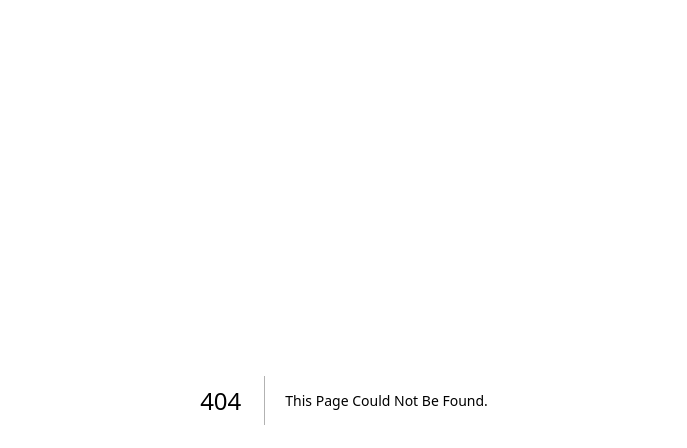
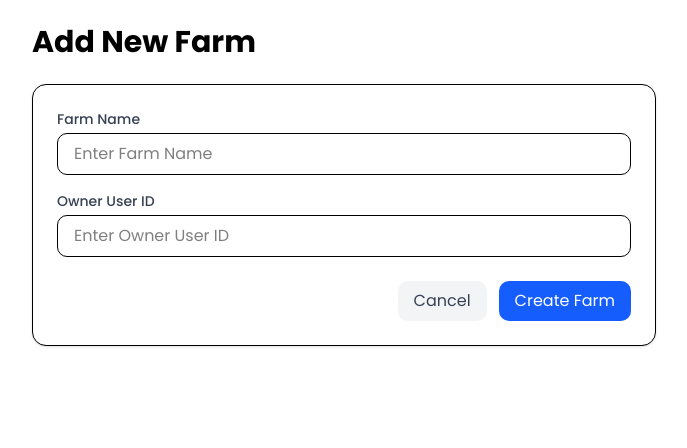
Before and after one commit to yosef-esam/graduation-project-frontend, a Next.js app: page /superdashboard/add in a window 1280 px wide. Before the commit this address had no page. Shown: the top 448 px of the page, without its empty margins (296-983 px from the left). Built offline with nearby package versions, Linux system fonts and the light colour scheme.

Commit message:
adding farms ,  deleting farms methods + editing sidebar

```diff
--- a/app/(admin)/dashboard/Sidebar.tsx
+++ b/app/(admin)/dashboard/Sidebar.tsx
@@ -1,4 +1,5 @@
 import { LayoutGrid, List, Activity, Settings, LogOut, Cloud } from 'lucide-react';
+import Link from 'next/link';
 
 export default function Sidebar() {
   return (
@@ -21,16 +22,13 @@ export default function Sidebar() {
           </button>
           <button className="w-full flex items-center gap-3 px-4 py-3 rounded-lg text-gray-600 hover:bg-gray-50">
             <List className="w-5 h-5" />
-            <span className="text-sm font-medium">Herd List</span>
+            <Link href="/dashboard/herd" className="text-sm font-medium">Herd List</Link>
           </button>
           <button className="w-full flex items-center gap-3 px-4 py-3 rounded-lg text-gray-600 hover:bg-gray-50">
             <Activity className="w-5 h-5" />
-            <span className="text-sm font-medium">Health Logs</span>
+            <Link href="/dashboard/users" className="text-sm font-medium">Users</Link>
           </button>
-          <button className="w-full flex items-center gap-3 px-4 py-3 rounded-lg text-gray-600 hover:bg-gray-50">
-            <Settings className="w-5 h-5" />
-            <span className="text-sm font-medium">Settings</span>
-          </button>
+
         </nav>
       </div>
 
--- a/app/(admin)/dashboard/herd/page.tsx
+++ b/app/(admin)/dashboard/herd/page.tsx
@@ -1,5 +1,4 @@
 import { getAnimals } from '@/app/actions/animalActions';
-import React from 'react';
 import { ViewAll } from '../_components/ViewAll';
 
 async function Herd() {
--- /dev/null
+++ b/app/(super-admin)/superdashboard/add/page.tsx
@@ -0,0 +1,98 @@
+"use client";
+
+import { useState } from "react";
+import { useRouter } from "next/navigation";
+import { createFarm } from "@/app/actions/superAdminActions";
+
+export default function AddFarmPage() {
+    const router = useRouter();
+    const [farmName, setFarmName] = useState("");
+    const [ownerUserId, setOwnerUserId] = useState("");
+    const [isLoading, setIsLoading] = useState(false);
+    const [error, setError] = useState("");
+
+    const handleSubmit = async (e: React.FormEvent) => {
+        e.preventDefault();
+        setError("");
+
+        if (!farmName || !ownerUserId) {
+            setError("Farm Name and Owner User ID are required.");
+            return;
+        }
+
+        try {
+            setIsLoading(true);
+            await createFarm({
+                farmName,
+                ownerUserId: Number(ownerUserId)
+            });
+
+            // Hard redirect to ensure new data is fully loaded and navigation completes
+            window.location.href = "/superdashboard";
+        } catch (err: any) {
+            setError(err.message || "Failed to create farm.");
+            setIsLoading(false);
+        }
+    };
+
+    return (
+        <div className="p-6 max-w-2xl mx-auto">
+            <h1 className="text-3xl font-bold mb-6">Add New Farm</h1>
+
+            <div className="bg-white shadow rounded-xl border p-6">
+                {error && (
+                    <div className="bg-red-100 text-red-700 p-3 rounded mb-4">
+                        {error}
+                    </div>
+                )}
+
+                <form onSubmit={handleSubmit} className="space-y-4">
+                    <div>
+                        <label className="block text-sm font-medium text-gray-700 mb-1">
+                            Farm Name
+                        </label>
+                        <input
+                            type="text"
+                            value={farmName}
+                            onChange={(e) => setFarmName(e.target.value)}
+                            className="w-full border rounded-lg px-4 py-2 focus:outline-none focus:ring-2 focus:ring-blue-500"
+                            placeholder="Enter farm name"
+                            required
+                        />
+                    </div>
+
+                    <div>
+                        <label className="block text-sm font-medium text-gray-700 mb-1">
+                            Owner User ID
+                        </label>
+                        <input
+                            type="number"
+                            value={ownerUserId}
+                            onChange={(e) => setOwnerUserId(e.target.value)}
+                            className="w-full border rounded-lg px-4 py-2 focus:outline-none focus:ring-2 focus:ring-blue-500"
+                            placeholder="Enter owner user ID"
+                            required
+                        />
+                    </div>
+
+                    <div className="flex gap-3 justify-end mt-6">
+                        <button
+                            type="button"
+                            onClick={() => router.back()}
+                            className="px-4 py-2 text-gray-700 bg-gray-100 rounded-lg hover:bg-gray-200 transition-colors"
+                        >
+                            Cancel
+                        </button>
+                        <button
+                            type="submit"
+                            disabled={isLoading}
+                            className="px-4 py-2 text-white bg-blue-600 rounded-lg hover:bg-blue-700 disabled:opacity-50 transition-colors"
+                        >
+                            {isLoading ? "Creating..." : "Create Farm"}
+                        </button>
+                    </div>
+                </form>
+            </div>
+        </div>
+    );
+}
--- a/app/(super-admin)/superdashboard/page.tsx
+++ b/app/(super-admin)/superdashboard/page.tsx
@@ -19,6 +19,7 @@ export default async function SuperAdminDashboard() {
             </h1>
 
             {/* Farms Count */}
+            <div className="flex justify-between items-center mb-4">
                 <div className="grid grid-cols-1 md:grid-cols-3 gap-6 mb-8">
 
                     <div className="bg-white shadow rounded-xl p-6 border">
@@ -33,14 +34,33 @@ export default async function SuperAdminDashboard() {
 
                 </div>
 
+                <div className="flex justify-between items-center mb-4">
+
+                    <a
+                        href="/dashboard"
+                        className="bg-green-600 text-white px-4 py-2 rounded-lg hover:bg-green-700 font-semibold transition-colors"
+                    >
+                        return to Dashboard
+                    </a>
+                </div>
+            </div>
+
 
             {/* Farms Table */}
 
             <div className="bg-white shadow rounded-xl border p-6">
 
-                <h2 className="text-xl font-semibold mb-4">
+                <div className="flex justify-between items-center mb-4">
+                    <h2 className="text-xl font-semibold">
                         Farms List
                     </h2>
+                    <a
+                        href="/superdashboard/add"
+                        className="bg-green-600 text-white px-4 py-2 rounded-lg hover:bg-green-700 font-semibold transition-colors"
+                    >
+                        + Add Farm
+                    </a>
+                </div>
 
                 <table className="w-full">
 
--- a/app/actions/superAdminActions.ts
+++ b/app/actions/superAdminActions.ts
@@ -2,6 +2,7 @@
 
 import { authFetch } from '../lib/authFitch';
 import { API_BASE_URL } from '../lib/api';
+import { revalidatePath } from 'next/cache';
 
 // ================= GET ALL FARMS =================
 export async function getFarms() {
@@ -151,6 +152,8 @@ export async function deleteFarm(id: number) {
 
     if (!res.ok) throw new Error(result.message || "Failed to delete farm");
 
+    revalidatePath("/superdashboard");
+
     return result.data;
 }
 
```
Lines whose indentation alone changed are shown as unchanged.
